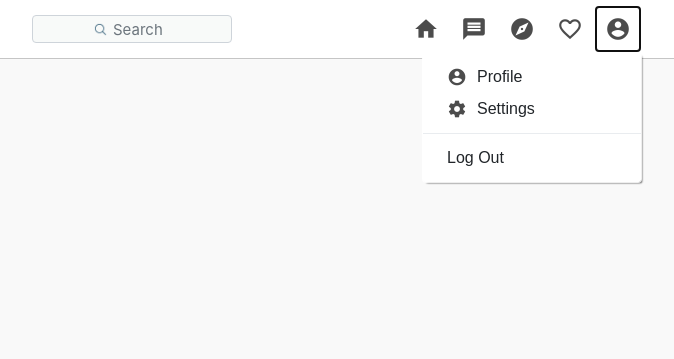
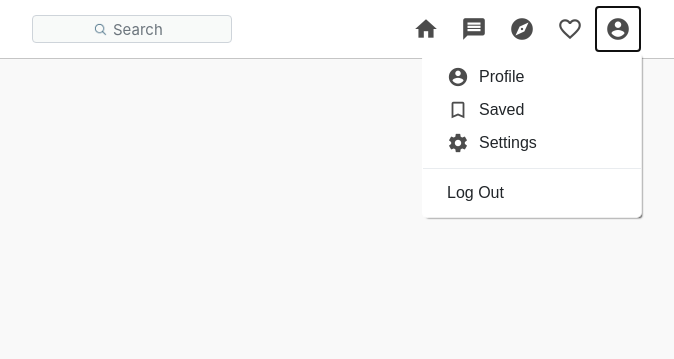
Before and after one commit to andyjohn23/python-instagram-clone, a Django app: page /home/ in a window 1280 px wide, after a click on "account_circle". Shown: the top 359 px of the page, without its empty margins (447-1121 px from the left). Run offline with Django 3.2, Linux system fonts and the light colour scheme; the visitor is signed in with stand-in values (Sample User, id 1); some libraries are stand-ins or nearby versions.

Commit message:
added saved option in nav dropdown

```diff
--- a/authentication/static/css/navbar.css
+++ b/authentication/static/css/navbar.css
@@ -72,10 +72,10 @@
 .dropdown-menu {
   width: 220px;
   height: auto;
-  border: 0.5px solid rgba(255, 255, 255, 0.9);
+  border: 1px solid rgba(255, 255, 255, 0.9);
   outline: none;
   box-shadow: 2px 2px 2px -2px rgba(0, 0, 0, 0.9);
-  border-radius: 4px;
+  border-radius: 5px;
 }
 .dropdown-item {
   display: inline-flex;
@@ -87,7 +87,7 @@
   font-weight: normal;
 }
 .dropdown-item i {
-  font-size: 20px;
+  font-size: 22px;
 }
 .dropdown-item.active,
 .dropdown-item:active {
--- /dev/null
+++ b/authentication/static/js/main.js
@@ -0,0 +1,8 @@
+$(document).on("click", ".toggle-password", function () {
+  $(this).toggleClass("show hide");
+
+  var input = $("#pass_log_id");
+  input.attr("type") === "password"
+    ? input.attr("type", "text")
+    : input.attr("type", "password");
+});
--- a/authentication/templates/auth/base.html
+++ b/authentication/templates/auth/base.html
@@ -48,7 +48,7 @@
         crossorigin="anonymous"></script>
     <script src="https://code.jquery.com/jquery-3.5.1.js"
         integrity="sha256-QWo7LDvxbWT2tbbQ97B53yJnYU3WhH/C8ycbRAkjPDc=" crossorigin="anonymous"></script>
-    <!-- <script src="{% static 'js/main.js' %}"></script> -->
+    <script src="{% static 'js/main.js' %}"></script>
 </body>
 
 </html>
--- a/authentication/templates/auth/navbar.html
+++ b/authentication/templates/auth/navbar.html
@@ -50,6 +50,11 @@
                         </li>
                         <li>
                             <a class="dropdown-item" href="">
+                                <i class="material-icons">bookmark_border</i>Saved
+                            </a>
+                        </li>
+                        <li>
+                            <a class="dropdown-item" href="">
                                 <i class="material-icons">settings</i>Settings
                             </a>
                         </li>
```
Also changed, not shown: authentication/templates/auth/login-form.html (+13 -13 lines).
